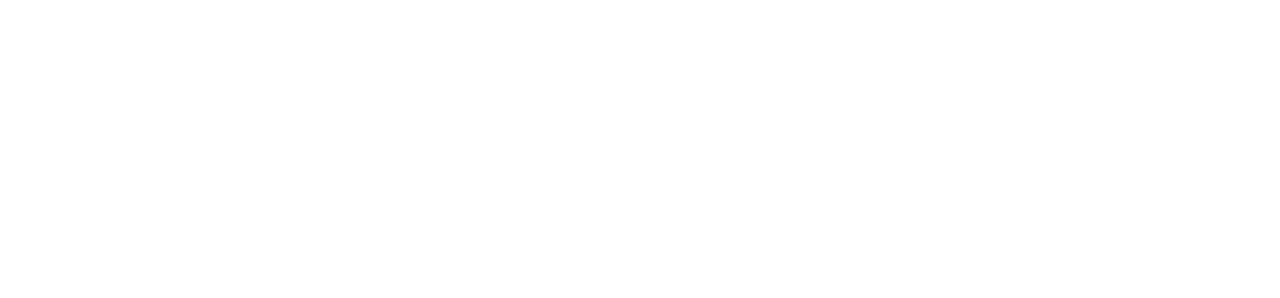
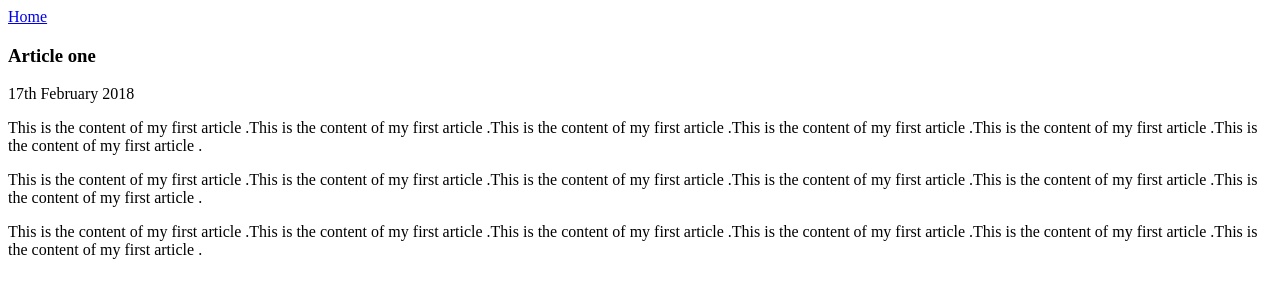
Before and after one commit to Prajwal12/imad-app, a website: page ui/article-one.html in a window 1280 px wide. Drawn offline with Linux system fonts and the light colour scheme.

Commit message:
[imad-console] Updates ui/article-one.html

```diff
--- a/ui/article-one.html
+++ b/ui/article-one.html
@@ -1,2 +1,33 @@
 <html>
+    <head>
+        <title>
+            Article-one | Prajwal Ujawane
+        </title>
+    </head>
+
+        <body>
+            <div>
+                <a href ="/">Home</a>
+            </div>
+
+            <h3>
+                Article one
+            </h3>
+
+                <div>
+                    17th February 2018
+                </div>
+
+                <div>
+                    <p>
+                        This is the content of my first article .This is the content of my first article .This is the content of my first article .This is the content of my first article .This is the content of my first article .This is the content of my first article .
+                    </p>
+                    <p>
+                        This is the content of my first article .This is the content of my first article .This is the content of my first article .This is the content of my first article .This is the content of my first article .This is the content of my first article .
+                    </p>
+                    <p>
+                        This is the content of my first article .This is the content of my first article .This is the content of my first article .This is the content of my first article .This is the content of my first article .This is the content of my first article .
+                    </p>
+                </div>
+        </body>
 </html>
```
